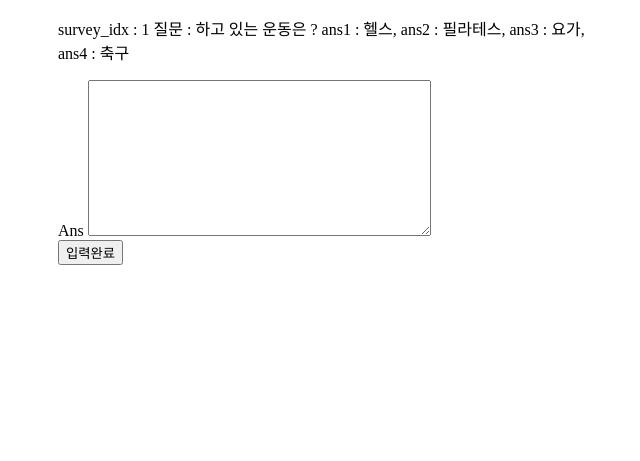
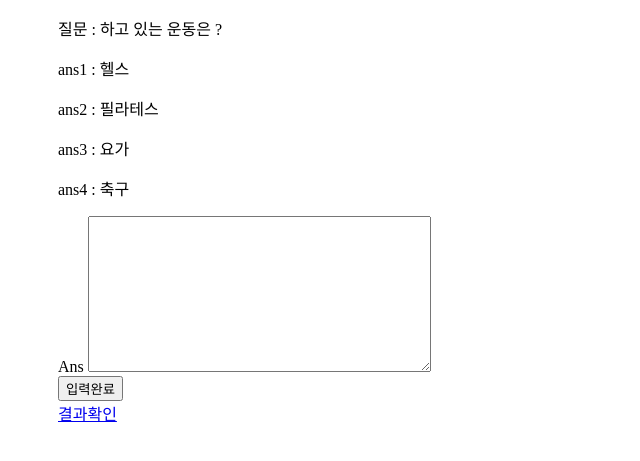
Before and after one commit to hyu-likelion/CUHJ, a Django app: page / in a window 1280 px wide. Shown: the top 461 px of the page, without its empty margins (307-947 px from the left). Run offline with Django 3.2, Linux system fonts and the light colour scheme.

Commit message:
survey rewrite

```diff
--- a/week2/jaehoon/survey/survey/models.py
+++ b/week2/jaehoon/survey/survey/models.py
@@ -10,7 +10,7 @@ class Survey(models.Model):
     status = models.CharField(max_length=1, default='y')
 
     def __str__(self):
-        return f"survey_idx : {self.idx}  질문 : {self.question} \n ans1 : {self.ans1}, ans2 : {self.ans2}, ans3 : {self.ans3}, ans4 : {self.ans4} "
+        return f"survey_idx : {self.idx},  질문 : {self.question}, ans1 : {self.ans1}, ans2 : {self.ans2}, ans3 : {self.ans3}, ans4 : {self.ans4} "
 
     class Meta :
         db_table = 'survey_table'
--- a/week2/jaehoon/survey/survey/templates/survey.html
+++ b/week2/jaehoon/survey/survey/templates/survey.html
@@ -15,8 +15,11 @@
 </style>
 <body>
 <div id="wrap">
-    {% comment %} <p>{{Survey_context.ques}}</p> {% endcomment %}
     <p>{{ques}}</p>
+    <p>{{ans1}}</p>
+    <p>{{ans2}}</p>
+    <p>{{ans3}}</p>
+    <p>{{ans4}}</p>
     <form method = "POST" action = ".">
             {% csrf_token %}
             {% for field in form %}
@@ -32,11 +35,7 @@
             {% endfor %}
             <button type = "submit" class = "btn btn-primary">입력완료</button>
         </form>
-    {% comment %} <script>
-        function show_result(){
-            location.href= " show_result/{{survey.survey_idx}} ";
-        }
-    </script> {% endcomment %}
+    <a href="answer/{{survey_idx}}">결과확인</a>
 </div>
 </body>
 </html>
--- a/week2/jaehoon/survey/survey/views.py
+++ b/week2/jaehoon/survey/survey/views.py
@@ -15,7 +15,8 @@ class SurveyView(FormView):
 
     def get_context_data(self, **kwargs):
         context = super().get_context_data(**kwargs)
-        context['ques'] = str(self.survey)
+        context['survey_idx'], context['ques'], context['ans1'], context['ans2'], context['ans3'], context['ans4'] = str(self.survey).split(", ")
+        context['survey_idx'] = context['survey_idx'][-1]
         return context
 
     def form_valid(self, form):
```
